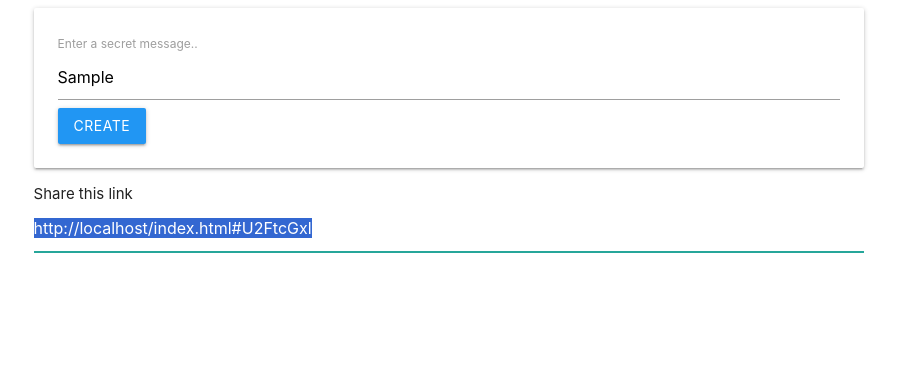
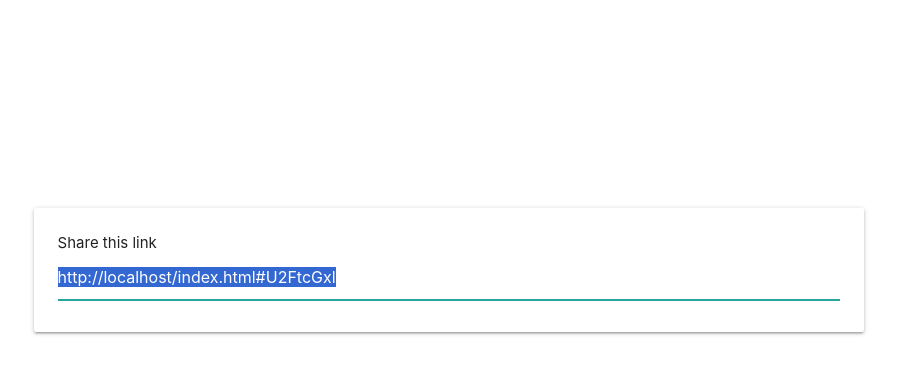
Before and after one commit to lucianmurmurache/secret-message, a plain HTML site: page index.html in a window 1280 px wide. Both pictures are taken after typing "Sample" into the empty fields and a click on the button "CREATE". Shown: the whole page, without its empty margins (191-1088 px from the left). Drawn offline with nearby package versions, Linux system fonts and the light colour scheme.

Commit message:
Added toggle element visibility

```diff
--- a/index.html
+++ b/index.html
@@ -6,22 +6,30 @@
     <meta name="viewport" content="width=device-width, initial-scale=1.0">
     <link rel="stylesheet" href="https://cdnjs.cloudflare.com/ajax/libs/materialize/1.0.0/css/materialize.min.css">
     <title>Secret message</title>
+
+    <style>
+        .row {
+            margin-top: 25vh;
+        }
+    </style>
 </head>
 
 <body>
 
     <div class="row">
         <div class="col s8 offset-s2">
-            <div class="card-panel">
+            <div id="message-panel" class="card-panel">
                 <form action="">
                     <label for="">Enter a secret message..</label>
-                    <input type="text" id="message-input">
-                    <button class="btn blue">Create</button>
+                    <input type="text" id="message-input" autocomplete="off">
+                    <button class="btn">Create</button>
                 </form>
             </div>
-            <div>
-                Share this link
-                <input type="text" id="link-input">
+            <div id="link-panel" class="card-panel hide">
+                <div>
+                    Share this link
+                    <input type="text" id="link-input">
+                </div>
             </div>
         </div>
     </div>
--- a/index.js
+++ b/index.js
@@ -1,5 +1,8 @@
 document.querySelector('form').addEventListener('submit', (event) => {
   event.preventDefault()
+
+  document.querySelector('#message-panel').classList.add('hide')
+  document.querySelector('#link-panel').classList.remove('hide')
 
   const messageInput = document.querySelector('#message-input')
 
```
